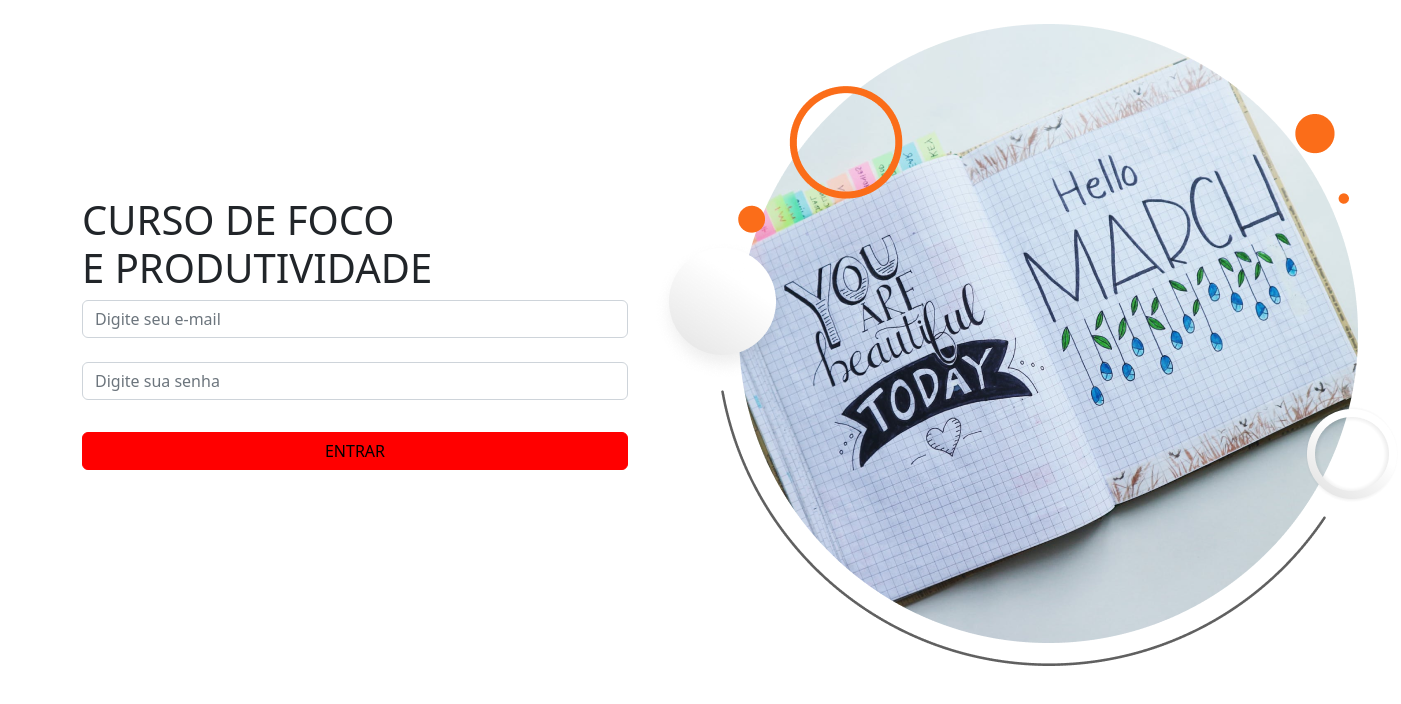
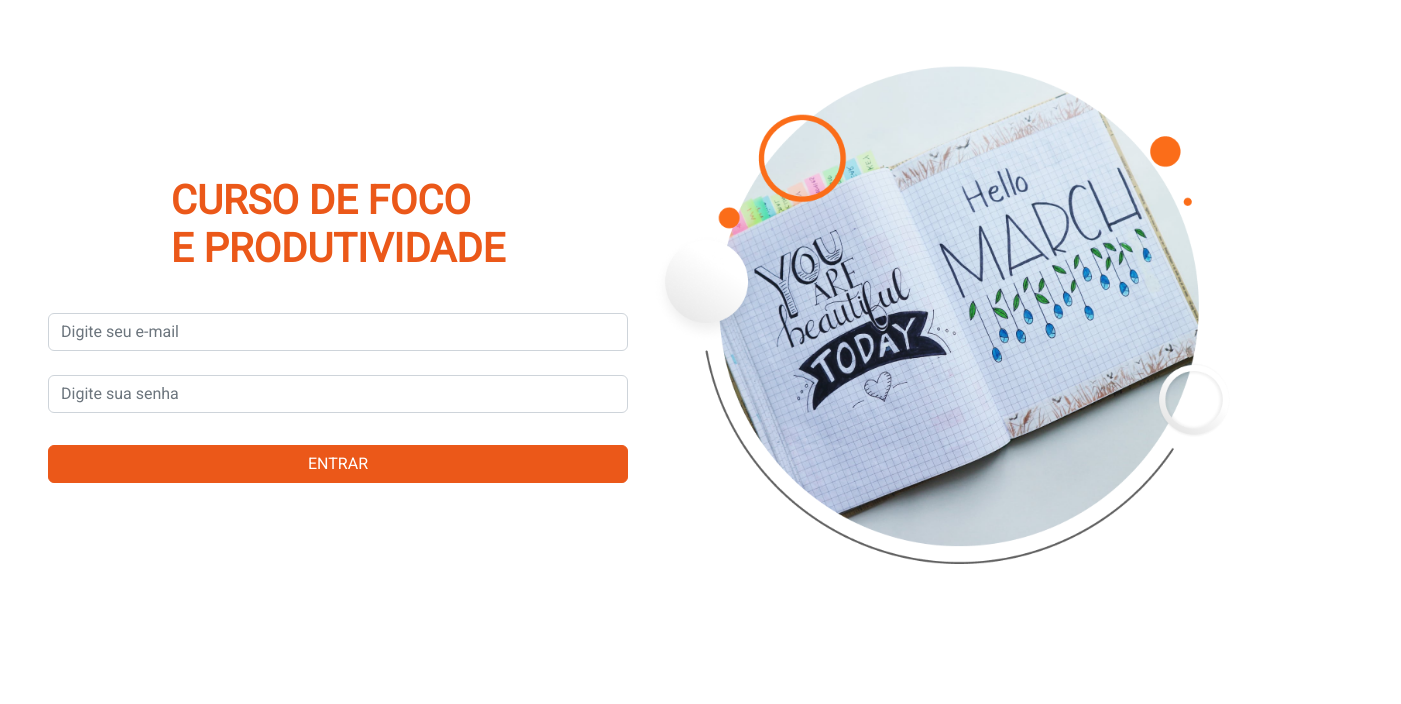
Before and after one commit to romatorres/segundo_projeto, a website: page src/index.html in a window 1280 px wide. Shown: the whole page, 1401 px wide, since content can reach past the window. Drawn offline with Linux system fonts and the light colour scheme.

Commit message:
estilizada index.html e estilo.scss

```diff
--- a/src/index.html
+++ b/src/index.html
@@ -16,10 +16,12 @@
     <title>Login - Foco e Produtividade</title>
 </head>
 <body>
-    <section class="container">
+    <section class="container-flex p-5">
         <div class="row d-flex align-items-center">
-            <div class="col-12 col-lg-6" >
-                <h1>CURSO DE FOCO <br> E PRODUTIVIDADE</h1>
+            <div class="col-12 col-lg-6 order-2 order-lg-1" >
+                <div class="d-flex justify-content-center">
+                    <h1 class="text-primary">CURSO DE FOCO <br> E PRODUTIVIDADE</h1>
+                </div>
                 <div class="d-grid gap-2">
                     <div class="form-group mb-4">
                         <input class="form-control mb-4" type="email" name="email" id="email" placeholder="Digite seu e-mail">
@@ -28,8 +30,8 @@
                     <button class="btn btn-primary">ENTRAR</button>
                 </div>
             </div>
-            <div class="col-lg-6">
-                <img src="../dist/img/img1.png" alt="Imagem da tela de login">
+            <div class="col-6 col-lg-6 mx-lg-0 mx-auto mb-5 order-1 order-lg-2">
+                <img src="../dist/img/img1.png" alt="Imagem da tela de login" class="img-fluid">
             </div>
         </div>
     </section>
--- a/src/sass/estilo.scss
+++ b/src/sass/estilo.scss
@@ -1,6 +1,22 @@
 @import "../../node_modules/bootstrap/scss/bootstrap.scss";
 @import url('https://fonts.googleapis.com/css2?family=Roboto');
+
+:root{
+--primary: #EB5819;
+--secondary: #d35520;
+--tertiary: #000000;
+}
 
 body{
     font-family: 'Roboto', sans-serif;
 }
+
+.text-primary{
+    color: var(--primary) !important;
+    font-weight: 800 !important;
+    margin-bottom: 40px !important;
+}
+.btn-primary{
+    background-color: var(--primary) !important;
+    border-color: var(--primary) !important;
+}
```
Also changed, not shown: dist/css/estilo.css.
